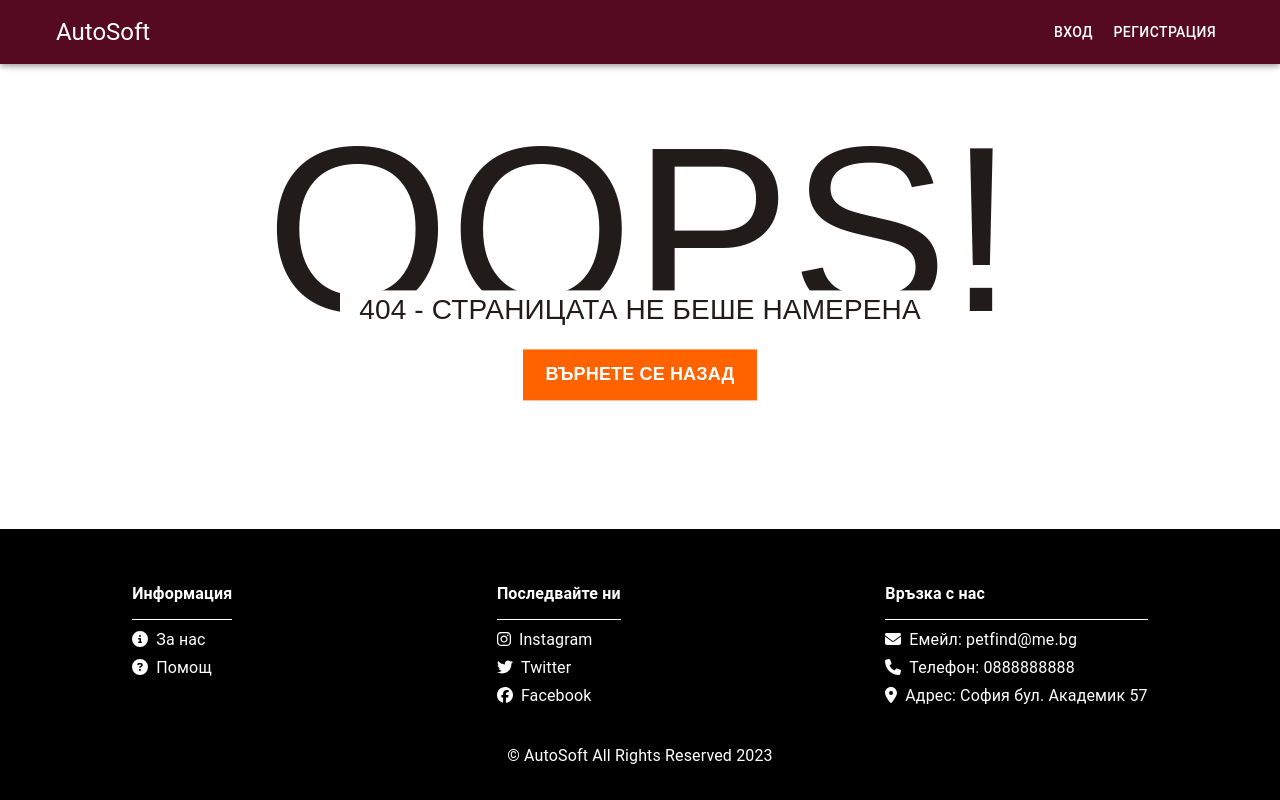
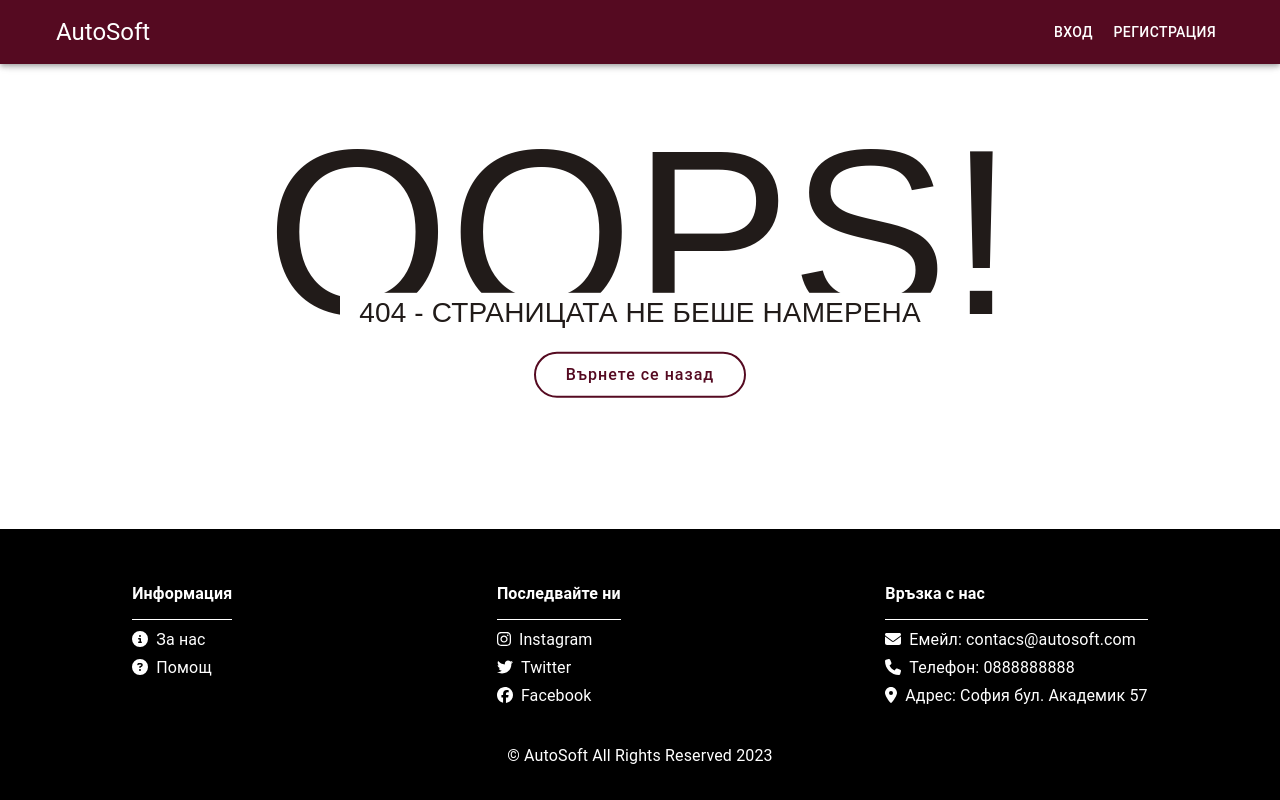
Before and after one commit to Niicksan/autosoft, a React (Create React App) app in the folder web/: page /404 in a window 1280 px wide. Built offline with nearby package versions, Linux system fonts and the light colour scheme.

Commit message:
Fix minor style issues

```diff
--- a/web/src/components/Error/Forbidden/Forbidden.scss
+++ b/web/src/components/Error/Forbidden/Forbidden.scss
@@ -1,3 +1,5 @@
+$red: #550A21;
+
 * {
     -webkit-box-sizing: border-box;
     box-sizing: border-box;
@@ -61,21 +63,20 @@
     }
 
     .link {
-        font-family: montserrat, sans-serif;
         display: inline-block;
-        font-weight: 700;
+        border: 2px solid $red;
+        border-radius: 50px;
+        font-weight: 500;
+        font-size: 16px;
+        color: $red;
         text-decoration: none;
-        color: #fff;
-        text-transform: uppercase;
-        padding: 13px 23px;
-        background: #ff6300;
-        font-size: 18px;
-        -webkit-transition: .2s all;
-        transition: .2s all;
+        letter-spacing: 1px;
+        transition: 0.5s;
+        padding: 10px 30px;
 
         &:hover {
-            color: #ff6300;
-            background: #211b19;
+            background-color: #550A21;
+            color: #fff;
         }
     }
 }
--- a/web/src/components/Error/NotFound/NotFound.scss
+++ b/web/src/components/Error/NotFound/NotFound.scss
@@ -1,3 +1,5 @@
+$red: #550A21;
+
 * {
     -webkit-box-sizing: border-box;
     box-sizing: border-box;
@@ -61,21 +63,20 @@
     }
 
     .link {
-        font-family: montserrat, sans-serif;
         display: inline-block;
-        font-weight: 700;
+        border: 2px solid $red;
+        border-radius: 50px;
+        font-weight: 500;
+        font-size: 16px;
+        color: $red;
         text-decoration: none;
-        color: #fff;
-        text-transform: uppercase;
-        padding: 13px 23px;
-        background: #ff6300;
-        font-size: 18px;
-        -webkit-transition: .2s all;
-        transition: .2s all;
+        letter-spacing: 1px;
+        transition: 0.5s;
+        padding: 10px 30px;
 
         &:hover {
-            color: #ff6300;
-            background: #211b19;
+            background-color: #550A21;
+            color: #fff;
         }
     }
 }
--- a/web/src/components/Footer/Footer.js
+++ b/web/src/components/Footer/Footer.js
@@ -40,7 +40,7 @@ export const Footer = () => {
                 <div className="contact">
                     <h4>Връзка с нас</h4>
                     <ul>
-                        <li><FontAwesomeIcon icon={faEnvelope} className="fa" />Емейл: petfind@me.bg</li>
+                        <li><FontAwesomeIcon icon={faEnvelope} className="fa" />Емейл: contacs@autosoft.com</li>
                         <li><FontAwesomeIcon icon={faPhone} className="fa" />Телефон: 0888888888</li>
                         <li><FontAwesomeIcon icon={faLocationDot} className="fa" />Адрес: София бул. Академик 57</li>
                     </ul>
--- a/web/src/components/Home/Home.js
+++ b/web/src/components/Home/Home.js
@@ -14,7 +14,7 @@ export const Home = () => {
                             <strong className="brand-name"> AutoSoft</strong>
                         </h1>
                         <h2>
-                            Регистрирай се напълно безплато
+                            Регистрирай се напълно безплатно
                         </h2>
                         <div>
                             <Link to="/auth/register" className="btn-get-started ">
--- a/web/src/components/Home/Home.scss
+++ b/web/src/components/Home/Home.scss
@@ -30,7 +30,7 @@ $red: #550A21;
                 max-width: 70%;
 
                 .brand-name {
-                    color: #550A21;
+                    color: $red;
                 }
 
                 h1,
@@ -53,11 +53,11 @@ $red: #550A21;
 
                 .btn-get-started {
                     display: inline-block;
-                    border: 2px solid #550A21;
+                    border: 2px solid $red;
                     border-radius: 50px;
                     font-weight: 500;
                     font-size: 16px;
-                    color: #550A21;
+                    color: $red;
                     text-decoration: none;
                     letter-spacing: 1px;
                     transition: 0.5s;
--- a/web/src/components/MyProfile/MyProfile.js
+++ b/web/src/components/MyProfile/MyProfile.js
@@ -21,6 +21,9 @@ export const MyProfile = () => {
         }
     }, []);
 
+    const date = new Date(profileData?.createdAt);
+    const createdAt = date.toLocaleDateString('Bg-bg', { year: 'numeric', month: 'long', day: 'numeric' });
+
     return (
         <main className="profile">
             <div className="grid-header">
@@ -40,8 +43,8 @@ export const MyProfile = () => {
                         <p className="right">{profileData?.email}</p>
                     </div>
                     <div className="key-value">
-                        <p className="left">Създаден на : </p>
-                        <p className="right">{profileData?.createdAt}</p>
+                        <p className="left">Създаден на: </p>
+                        <p className="right">{createdAt}</p>
                     </div>
                 </div>
             </div>
--- a/web/src/components/MyProfile/MyProfile.scss
+++ b/web/src/components/MyProfile/MyProfile.scss
@@ -46,7 +46,7 @@ $red: #f44336;
                 }
 
                 .left {
-                    width: 90px;
+                    width: 120px;
                     text-align: left;
                     color: $navbar-red;
                     font-weight: bold;
--- a/web/src/utils/setTabTitle.js
+++ b/web/src/utils/setTabTitle.js
@@ -8,7 +8,7 @@ const routes = {
     '/auth/logout': 'Изход',
     '/about': 'За нас',
     '/contacts': 'Свържете се с нас',
-    "/403": '403 Нямате право да сотъпите тази страница',
+    "/403": '403 Нямате право да достъпите тази страница',
     "/404": '404 Страницата не беше намерена',
 
 };
```
